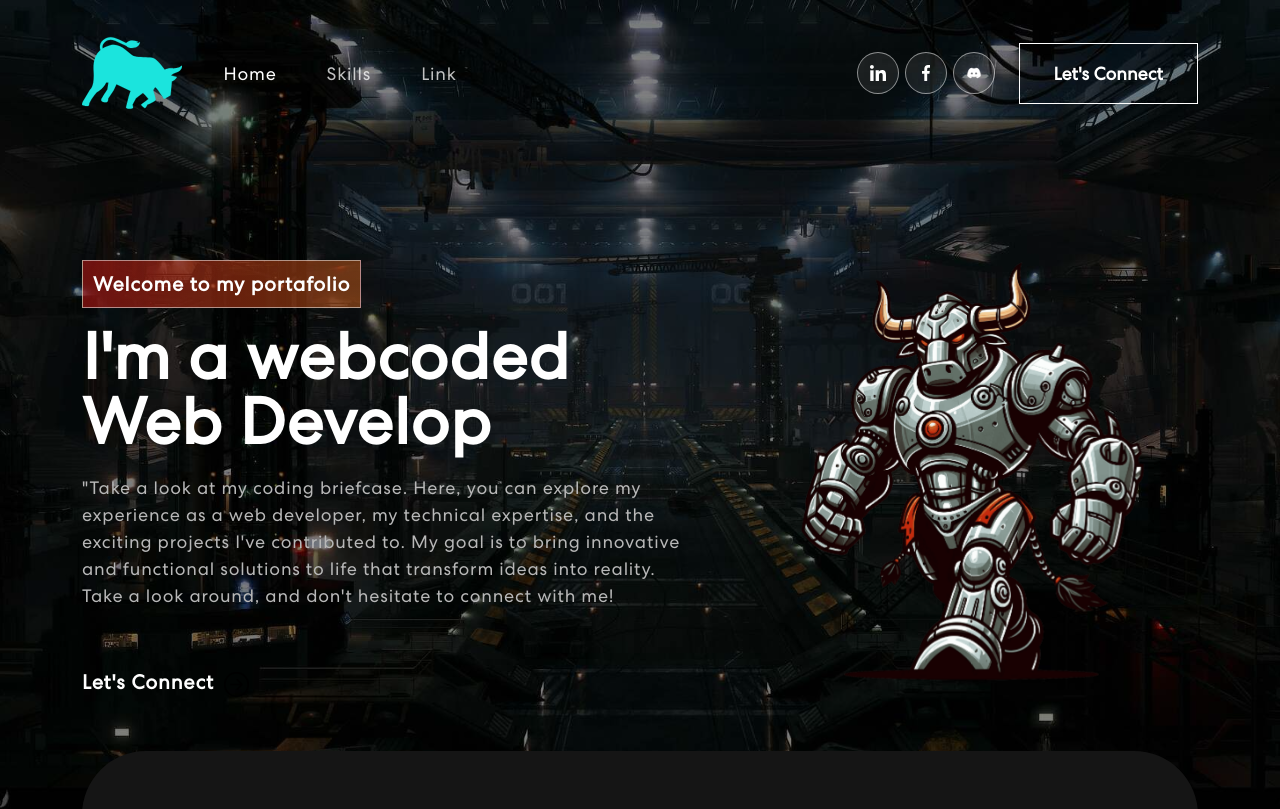
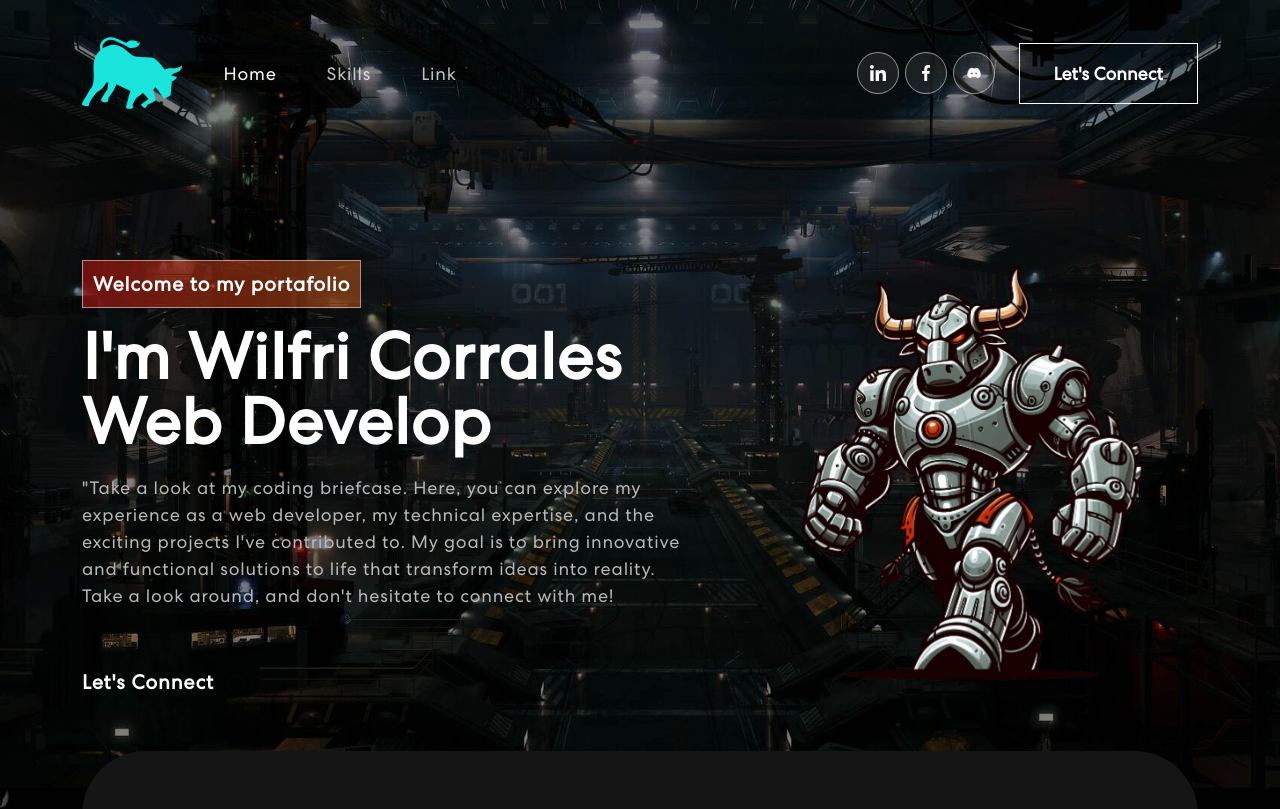
Before and after one commit to papudepapus/coding-briefcase, a React (Create React App) app: page / in a window 1280 px wide. Shown: the top 809 px of the page. Built offline with nearby package versions, Linux system fonts and the light colour scheme.

Commit message:
banner commit

```diff
--- a/src/components/Banner.jsx
+++ b/src/components/Banner.jsx
@@ -13,7 +13,7 @@ function Banner() {
   const [loopNum, setLoopNum] = useState(0)
   const [isDeleting, setIsDeleting] = useState(false)
   const toRotate = useMemo(
-    () => ["Web Developer", "Web Designer", "UI/UX Designer"],
+    () => ["Web Developer", "Web Designer", "UI/UX Designer", "Prompt Engineer", "AI Agent Developer"],
     []
   );
   const [text, setText] = useState('')
@@ -58,7 +58,7 @@ function Banner() {
                   {({isVisible}) =>
                     <div className={isVisible ? 'animate__animated animate__fadeIn' : ''}>
                       <span className="tagline">Welcome to my portafolio</span>
-                      <h1>{`I'm a webcoded `}<br /> <span className='wrap'>{text}</span></h1>
+                      <h1>{`I'm Wilfri Corrales `}<br /> <span className='wrap'>{text}</span></h1>
                       <p>"Take a look at my coding briefcase. Here, you can explore my experience as a web developer, my technical expertise, and the exciting projects I've contributed to. My goal is to bring innovative and functional solutions to life that transform ideas into reality. Take a look around, and don't hesitate to connect with me!</p>
                       <HashLink to='#connect'>
                         <button className='bcb'>
```
